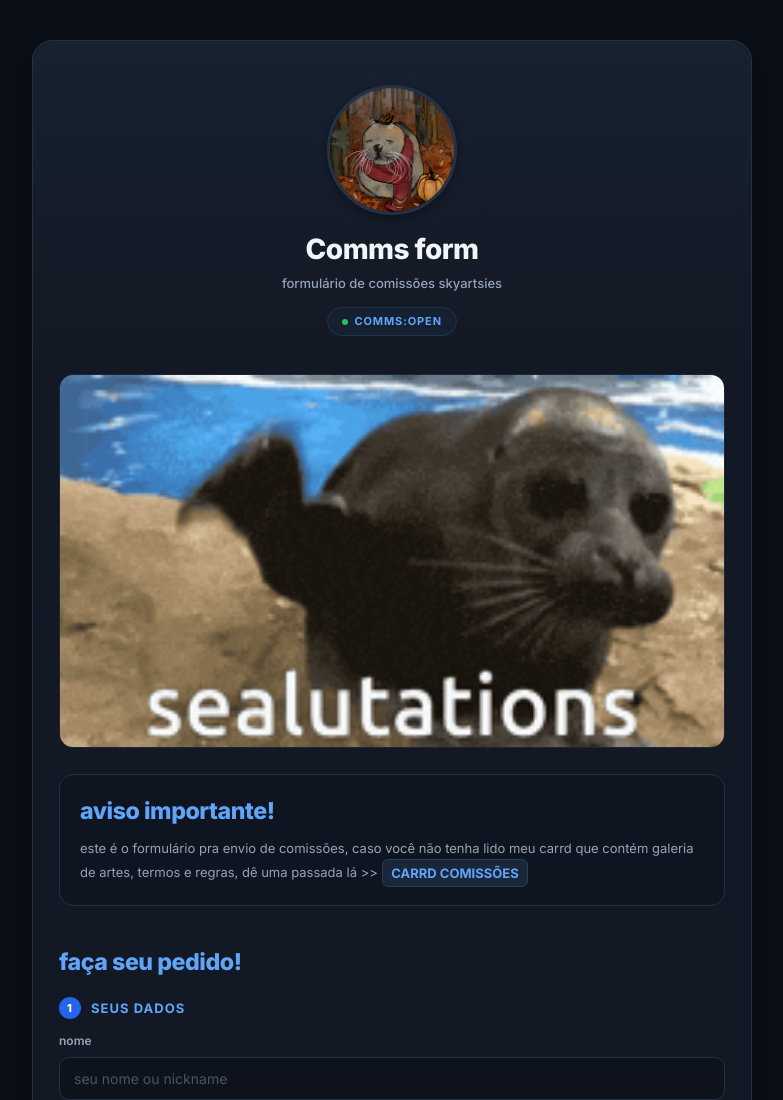
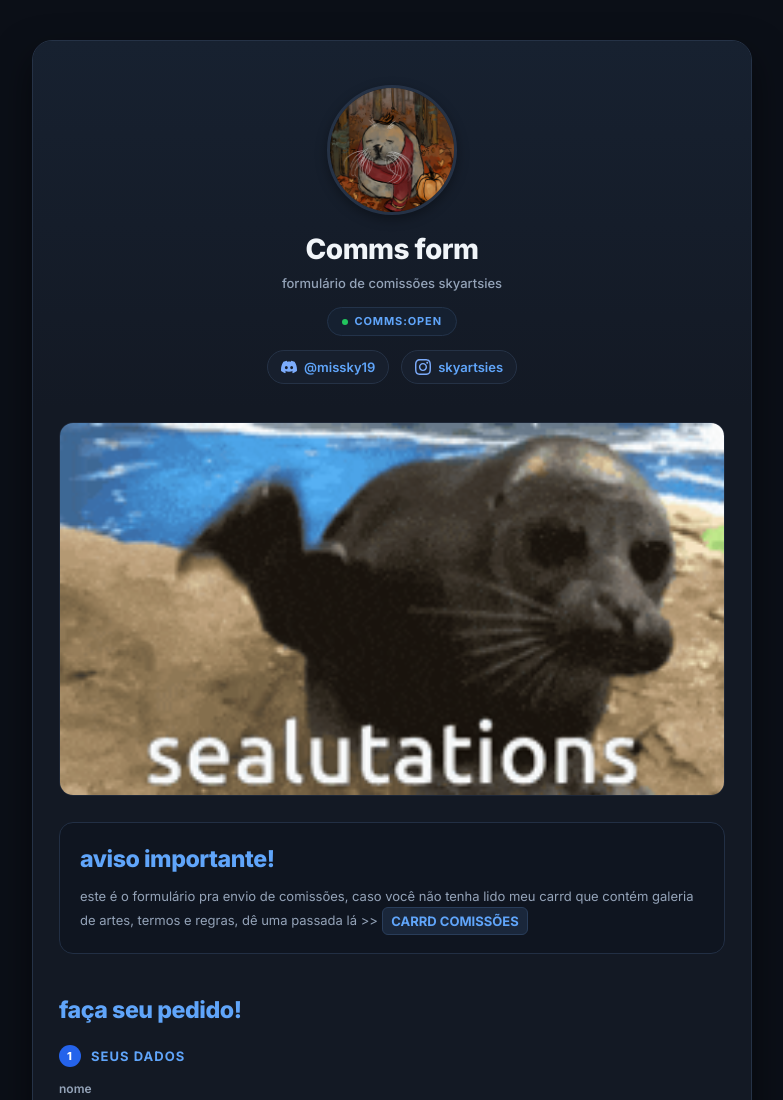
Before and after one commit to MaxDezan/commsCard, a plain HTML site: page frontend/index.html in a window 1280 px wide. Shown: the top 1100 px of the page, without its empty margins (248-1031 px from the left). Drawn offline with Linux system fonts and the light colour scheme; no server answers.

Commit message:
feat: restaura links do discord e instagram no header

```diff
--- a/frontend/index.html
+++ b/frontend/index.html
@@ -31,6 +31,17 @@
       <h1 class="artist-name">Comms form</h1>
       <p class="artist-bio">formulário de comissões skyartsies</p>
       <span class="status-badge" id="status-badge">COMMS:OPEN</span>
+
+      <div class="social-links" aria-label="Redes sociais">
+        <a class="social-link" href="https://discord.com/" target="_blank" rel="noopener noreferrer" aria-label="Discord @missky19">
+          <img src="assets/discord-icon.svg" alt="Discord" class="social-icon">
+          <span>@missky19</span>
+        </a>
+        <a class="social-link" href="https://www.instagram.com/skyartsies/" target="_blank" rel="noopener noreferrer" aria-label="Instagram @skyartsies">
+          <img src="assets/instagram.svg" alt="Instagram" class="social-icon">
+          <span>skyartsies</span>
+        </a>
+      </div>
     </header>
 
     <!-- ═══════════════════════════════════════ -->
--- a/frontend/style.css
+++ b/frontend/style.css
@@ -245,6 +245,54 @@ body {
   height: 6px;
   border-radius: var(--r-full);
   background: #22c55e;
+}
+
+/* Social links */
+.social-links {
+  display: flex;
+  justify-content: center;
+  align-items: center;
+  gap: 0.75rem;
+  flex-wrap: wrap;
+  margin-top: 0.875rem;
+}
+
+.social-link {
+  display: inline-flex;
+  align-items: center;
+  justify-content: center;
+  gap: 0.45rem;
+  padding: 0.35rem 0.8rem;
+  border-radius: 999px;
+  border: 1px solid var(--border-default);
+  background: var(--surface-slot);
+  color: var(--blue-400);
+  text-decoration: none;
+  font-weight: 600;
+  font-size: 0.8125rem;
+  transition: all 0.15s var(--ease);
+}
+
+.social-link:hover,
+.social-link:focus-visible {
+  border-color: var(--blue-500);
+  background: #192538;
+  color: var(--white);
+  transform: translateY(-1px);
+}
+
+.social-icon {
+  width: 1rem;
+  height: 1rem;
+  display: block;
+  flex-shrink: 0;
+  filter: brightness(0) saturate(100%) invert(67%) sepia(50%) saturate(2250%) hue-rotate(190deg) brightness(102%) contrast(98%);
+  transition: filter 0.15s var(--ease);
+}
+
+.social-link:hover .social-icon,
+.social-link:focus-visible .social-icon {
+  filter: brightness(0) invert(1);
 }
 
 /* ═══════════════════════════════════════
```
